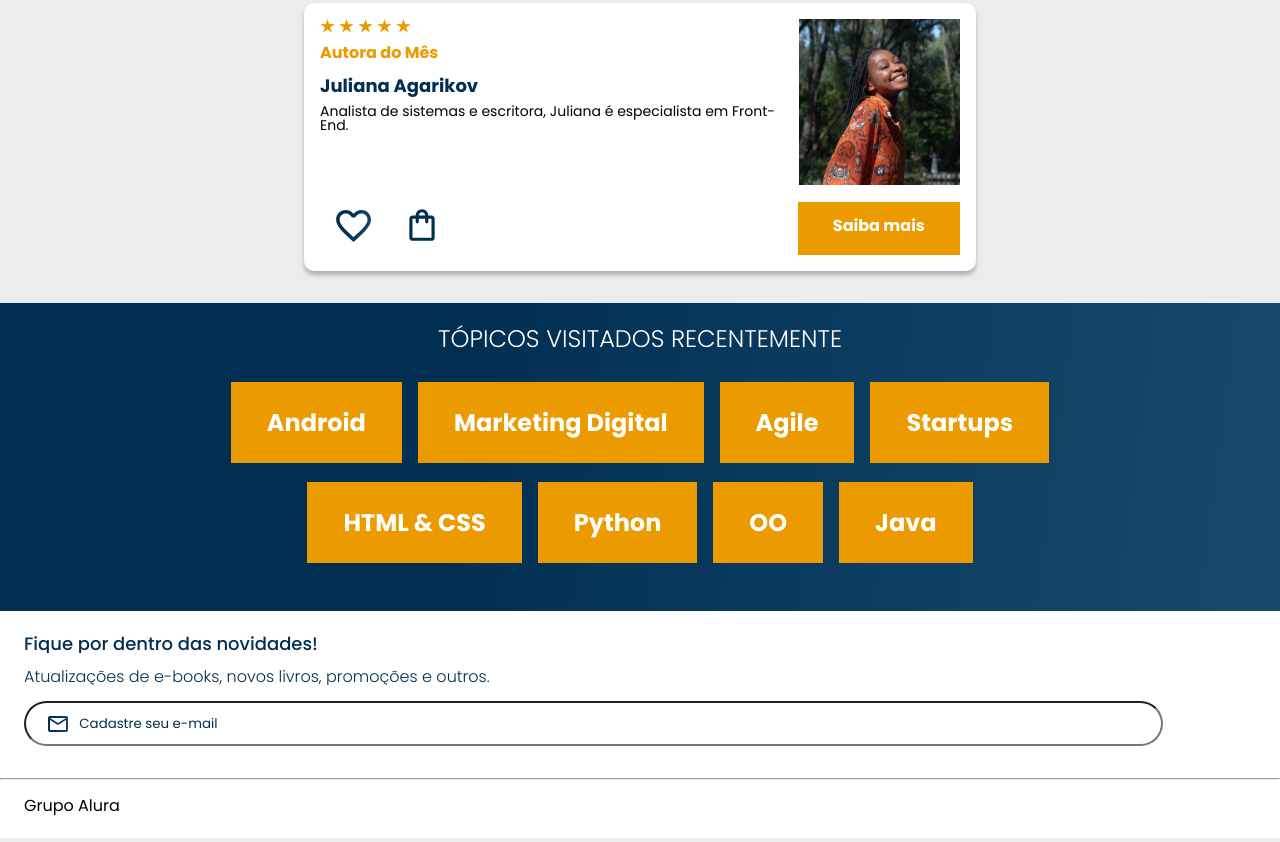
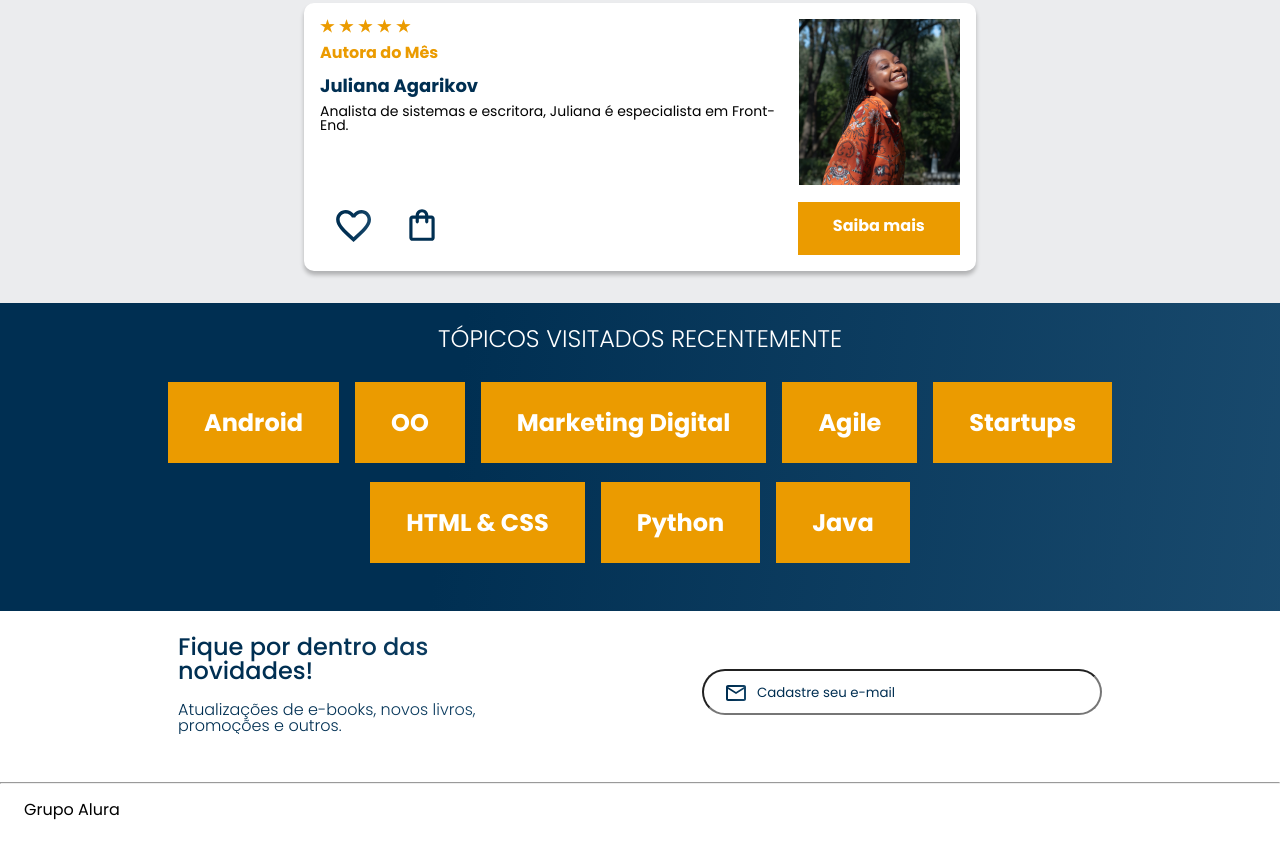
Before and after one commit to wellingtonfernandesbarbosa/alurabooks, a plain HTML site: page index.html in a window 1280 px wide. Shown: the part 1700-2542 px from the top of the page. Drawn offline with nearby package versions, Linux system fonts and the light colour scheme.

Commit message:
Ajuste de elemento em tópicos e campo de contato

```diff
--- a/index.html
+++ b/index.html
@@ -172,6 +172,9 @@
                 <a href="" class="topicos__link">Android</a>
             </li>
             <li class="lista__item">
+                <a href="" class="topicos__link">OO</a>
+            </li>
+            <li class="lista__item">
                 <a href="" class="topicos__link">Marketing Digital</a>
             </li>
             <li class="lista__item">
@@ -187,16 +190,16 @@
                 <a href="" class="topicos__link">Python</a>
             </li>
             <li class="lista__item">
-                <a href="" class="topicos__link">OO</a>
-            </li>
-            <li class="lista__item">
                 <a href="" class="topicos__link">Java</a>
             </li>
         </ul>
     </section>
     <section class="contato">
-        <h2 class="contato__titulo">Fique por dentro das novidades!</h2>
+        <div class="contato__descricao">
+            <h2 class="contato__titulo">Fique por dentro das novidades!</h2>
         <p class="contato__texto">Atualizações de e-books, novos livros, promoções e outros.</p>
+        </div>
+
         <input type="email" placeholder="Cadastre seu e-mail" class="contato__email">
     </section>
     <hr>
--- a/styles/contato.css
+++ b/styles/contato.css
@@ -38,3 +38,24 @@
     background-image: url("../img/Email.svg") ;
     background-position: 0.5em;
 }
+
+@media screen and (min-width: 1024px) {
+    .contato {
+        display: flex;
+        justify-content: space-evenly;
+        align-items: center;
+    }
+
+    .contato__descricao {
+        width: 30%;
+    }
+
+    .contato__titulo {
+        font-size: 24px;
+        margin-bottom: 19px
+    }
+
+    .contato__email {
+        width: 30%;
+    }
+}
```
